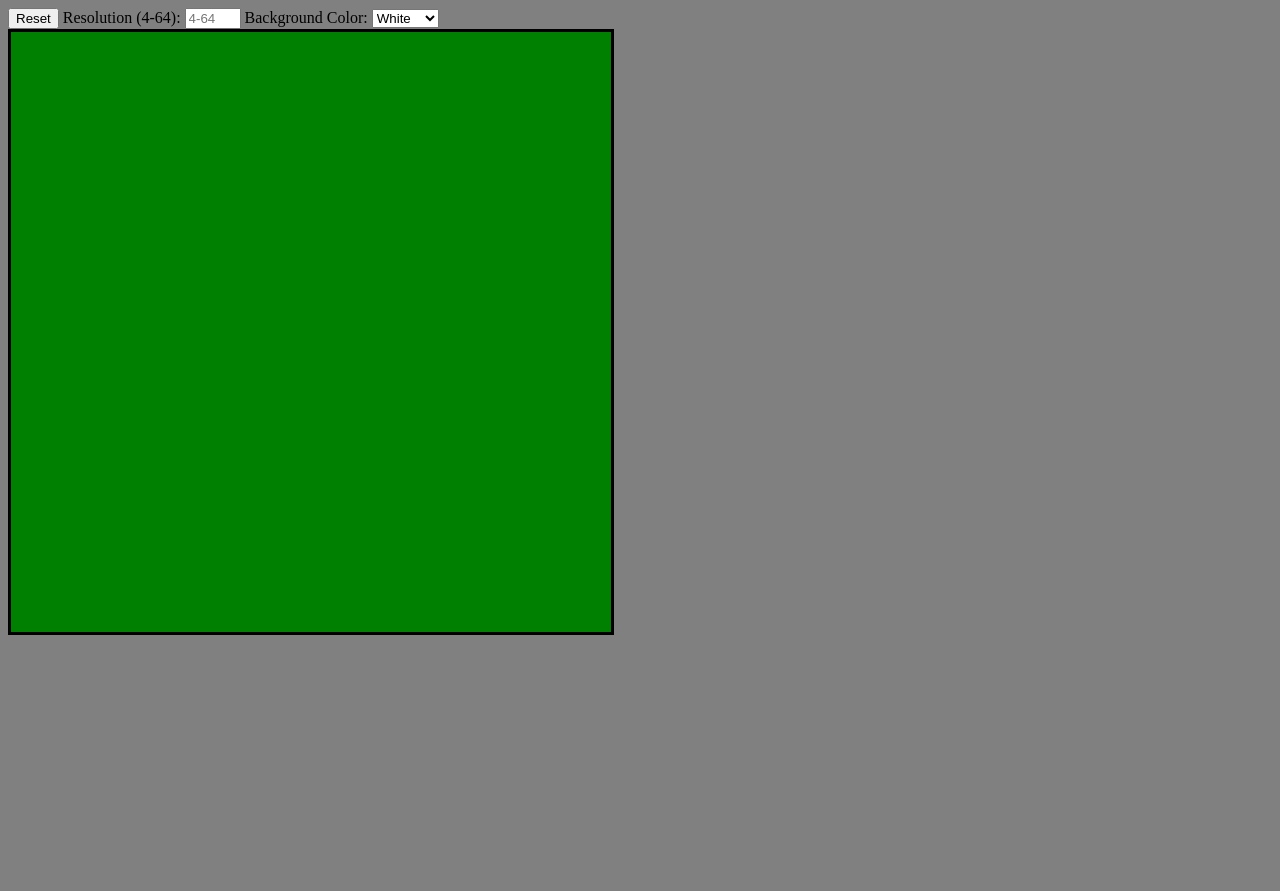
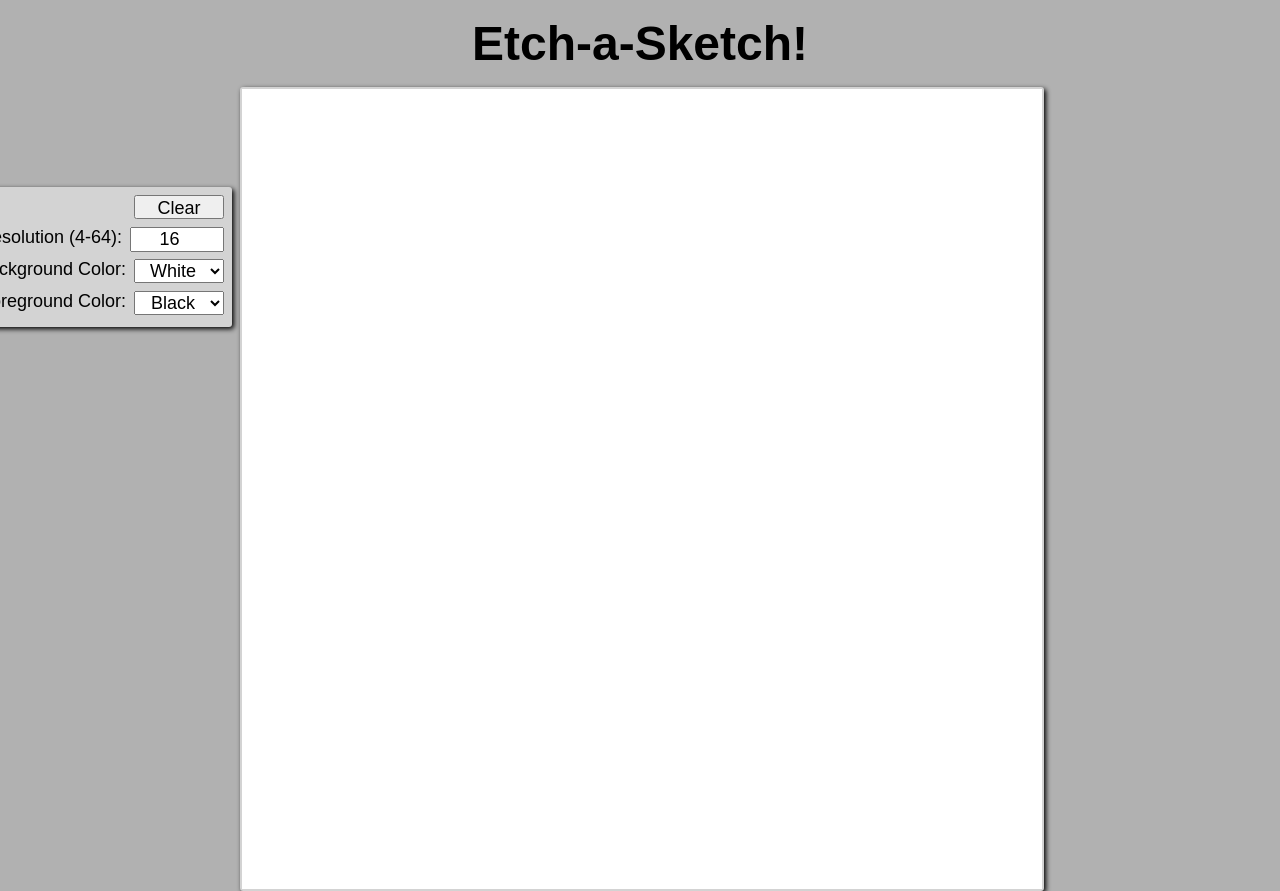
Before and after one commit to JBrown-codes/etchasketch, a plain HTML site: page index.html in a window 1280 px wide. Before the commit the page ends 800 px from the top, so only its background shows below. Drawn offline with Linux system fonts and the light colour scheme.

Commit message:
Working version of Etch-a-Sketch

```diff
--- a/index.html
+++ b/index.html
@@ -7,13 +7,20 @@
 
 
 <body>
-  <button id="resetButton">Reset</button>
+<h1>Etch-a-Sketch!</h1>
+<div class="masterContainer">
+  <div class="controlContainer">
+    <div class="controls">
+      <button class="controlField" id="resetButton">Clear</button>
+    </div>
 
-  <label for="resolutionSelector">Resolution (4-64):</label>
-  <input type="number" min="4" max="64" id="resolutionSelector" placeholder="4-64">
+    <div class="controls">
+      <input class="controlField" type="number" min="4" max="64" id="resolutionSelector" placeholder="4-64">
+      <label class="controlLabels" for="resolutionSelector">Resolution (4-64):</label>
+    </div>
 
-  <label for="backgroundColorSelector">Background Color:</label>
-  <select id="backgroundColorSelector">
+    <div class="controls">
+      <select class="controlField" id="backgroundColorSelector">
         <option value="white">White</option>
         <option value="black">Black</option>
         <option value="red">Red</option>
@@ -23,9 +30,29 @@
         <option value="blue">Blue</option>
         <option value="purple">Purple</option>
       </select>
+      <label class="controlLabels" for="backgroundColorSelector">Background Color:</label>
+    </div>
+
+    <div class="controls">
+      <select class="controlField" id="foregroundColorSelector">
+        <option value="black">Black</option>
+        <option value="white">White</option>
+        <option value="red">Red</option>
+        <option value="orange">Orange</option>
+        <option value="yellow">Yellow</option>
+        <option value="green">Green</option>
+        <option value="blue">Blue</option>
+        <option value="purple">Purple</option>
+        <option value="random">RANDOM!</option>
+        <option value="darken">DARKEN!</option>
+      </select>
+      <label class="controlLabels" for="foregroundColorSelector">Foreground Color:</label>
+    </div>
+
+  </div>
 
   <div class="canvasContainer" id="container"></div>
-
+</div>
   <script type="text/javascript" src="./script.js"></script>
 </body>
 
--- a/script.js
+++ b/script.js
@@ -1,50 +1,69 @@
-let resolution = 16;
-let colorBackground = 'white';
-let colorForeground = 'black';
+const defaultResolution = 16;
+const defaultBackgroundColor = 'white';
+const defaultForegroundColor = 'black';
 
 let canvas = {
-  draw: function() {
+  draw: function(resolution, backgroundColor, foregroundColor) {
+    // debugger;
     var canvasContainer = document.getElementById('container');
     canvasContainer.style.gridTemplateColumns=`repeat(${resolution}, 1fr)`;
     canvasContainer.style.gridTemplateRows=`repeat(${resolution}, 1fr)`;
     for (i = 0; i < resolution ** 2; i++) {
       var newPixel = document.createElement('div');
-      newPixel.classList.add('canvasPixels');
+      newPixel.style.backgroundColor=`${backgroundColor}`;
+      newPixel.style.opacity='1.0';
       newPixel.setAttribute('id', i);
       newPixel.addEventListener('mouseover', function(event) {
-        let pixelHovered = event.target;
-        if (pixelHovered.className === 'canvasPixels') {
-          pixelHovered.classList.remove('canvasPixels');
-          pixelHovered.classList.add('canvasPixelsHovered');
+        var pixelHovered = event.target;
+        if (foregroundColor == 'random') {
+          randomR = Math.floor(Math.random() * 256)
+          randomG = Math.floor(Math.random() * 256)
+          randomB = Math.floor(Math.random() * 256)
+          pixelHovered.style.backgroundColor=`rgb(${randomR}, ${randomG}, ${randomB})`
+        } else if (foregroundColor == 'darken') {
+          pixelHovered.style.opacity=pixelHovered.style.opacity - 0.1;
+        } else {
+          pixelHovered.style.backgroundColor=`${foregroundColor}`;
         }
       })
       canvasContainer.appendChild(newPixel);
     }
   },
-  reset: function() {
+  reset: function(resolution, backgroundColor, foregroundColor) {
     var canvasContainer = document.getElementById('container');
     canvasContainer.innerHTML = "";
-    this.draw();
+    this.draw(resolution, backgroundColor, foregroundColor);
   },
-  changeResolution: function(newResolution) {
-    resolution = newResolution;
-    this.reset();
-  }
+  // changeResolution: function(resolution, backgroundColor, foregroundColor) {
+  //   this.reset(resolution, backgroundColor, foregroundColor);
+  // },
+  // changeBackgroundColor: function(resolution, backgroundColor, foregroundColor) {
+  //   this.reset(resolution, backgroundColor, foregroundColor);
+  // },
+  // changeForegroundColor: function(resolution, backgroundColor, foregroundColor) {
+  //   this.reset(resolution, backgroundColor, foregroundColor);
+  // }
 }
 
-var resetButton = document.getElementById('resetButton');
-resetButton.addEventListener('click', function() {
-  canvas.reset();
-});
-var resolutionSelector = document.getElementById('resolutionSelector');
-resolutionSelector.addEventListener('change', function() {
-  newResolution = resolutionSelector.value;
-  canvas.changeResolution(newResolution);
-});
-// var backgroundColorSelector = document.getElementById('backgroundColorSelector');
-// backgroundColorSelector.addEventListener('change', function() {
-//   newBackgroundColor = backgroundColorSelector.value;
-//   canvas.changeBackground(newBackgroundColor);
-// })
-canvas.draw()
-// canvas.changeResolution(resolutionSelector.value)
+function addEventListeners() {
+  var resetButton = document.getElementById('resetButton');
+  var resolutionSelector = document.getElementById('resolutionSelector');
+  var backgroundColorSelector = document.getElementById('backgroundColorSelector');
+  var foregroundColorSelector = document.getElementById('foregroundColorSelector');
+  resolutionSelector.value = 16;
+  resetButton.addEventListener('click', function() {
+    canvas.reset(resolutionSelector.value, backgroundColorSelector.value, foregroundColorSelector.value);
+  });
+  resolutionSelector.addEventListener('change', function() {
+    canvas.reset(resolutionSelector.value, backgroundColorSelector.value, foregroundColorSelector.value);
+  });
+  backgroundColorSelector.addEventListener('change', function() {
+    canvas.reset(resolutionSelector.value, backgroundColorSelector.value, foregroundColorSelector.value);
+  });
+  foregroundColorSelector.addEventListener('change', function(){
+    canvas.reset(resolutionSelector.value, backgroundColorSelector.value, foregroundColorSelector.value);
+  });
+}
+
+addEventListeners()
+canvas.draw(defaultResolution, defaultBackgroundColor, defaultForegroundColor)
--- a/style.css
+++ b/style.css
@@ -1,21 +1,78 @@
 body {
-  background-color: gray;
+  background-color: rgb(177, 177, 177);
+}
+
+h1 {
+  font-family: Arial;
+  text-align: center;
+  font-size: 3rem;
+  margin: 1rem 1rem 1rem 1rem;
+}
+
+.masterContainer {
+  display: grid;
+  width: 1050px;
+  grid-template-columns: 280px 800px;
+  grid-template-rows: 800px;
+  position: absolute;
+  left: 50%;
+  margin-left: -680px;
+}
+
+.controlContainer {
+  display: grid;
+  grid-template-columns: 280px;
+  grid-template-rows: 2rem 2rem 2rem 2rem;
+  padding-top: .5rem;
+  padding-bottom: .5rem;
+  font-size: 18px;
+  font-family: Arial;
+  float: left;
+  background-color: lightgray;
+  margin-top: 100px;
+  margin-bottom: 560px;
+  margin-right: .5rem;
+  border-radius: 3px;
+  box-shadow: 2px 2px 5px black;
+}
+
+.controlLabels {
+  float: right;
+  margin-right: .5rem;
+}
+
+.controlField {
+  float: right;
+  width: 90px;
+  height: 1.5rem;
+  font-size: 18px;
+  margin-right: 1rem;
+  font-family: Arial;
+  text-align: center;
+}
+
+#resolutionSelector {
+  width: 86px;
+  height: 1.2rem;
 }
 
 .canvasContainer {
-  background-color: white;
-  width: 600px;
-  height: 600px;
-  border: 3px solid black;
+  background-color: black;
+  width: 800px;
+  height: 800px;
+  border: 2px solid lightgray;
+  border-radius: 3px;
+  box-shadow: 2px 2px 5px black;
   display: grid;
+  margin: auto;
   /* grid-template-columns: repeat(16, 1fr);
   grid-template-rows: repeat(16, 1fr); */
 }
 
 .canvasPixels {
-  background-color: green;
+  background-color: white;
 }
 
 .canvasPixelsHovered {
-  background-color: blue;
+  background-color: black;
 }
```
Lines whose indentation alone changed are shown as unchanged.
